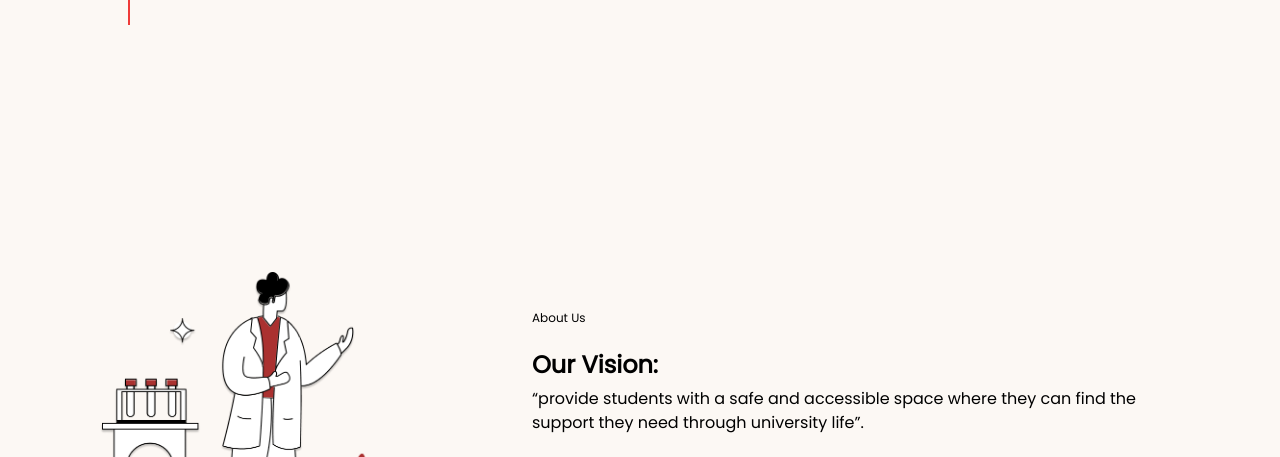
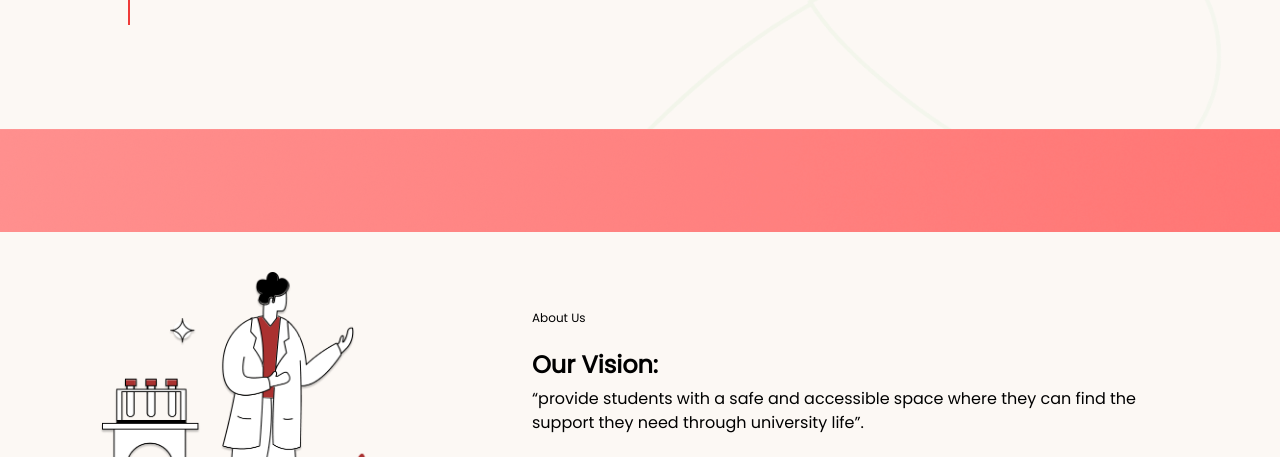
Before and after one commit to jazim-hammad/Campus-Counsel, a website: page about.html in a window 1280 px wide. Shown: the part 335-792 px from the top of the page. Drawn offline with nearby package versions, Linux system fonts and the light colour scheme.

Commit message:
image bg added to hero-2

```diff
--- a/campus.scss
+++ b/campus.scss
@@ -239,6 +239,7 @@ Hero-2 section Start
 
 */
 .hero-section-2 {
+  background-image: url("./Assets/Hero.png");
   background-size: cover;
   background-position: center;
   height: 60vh;
```
Also changed, not shown: campus.css, 1 other file.
